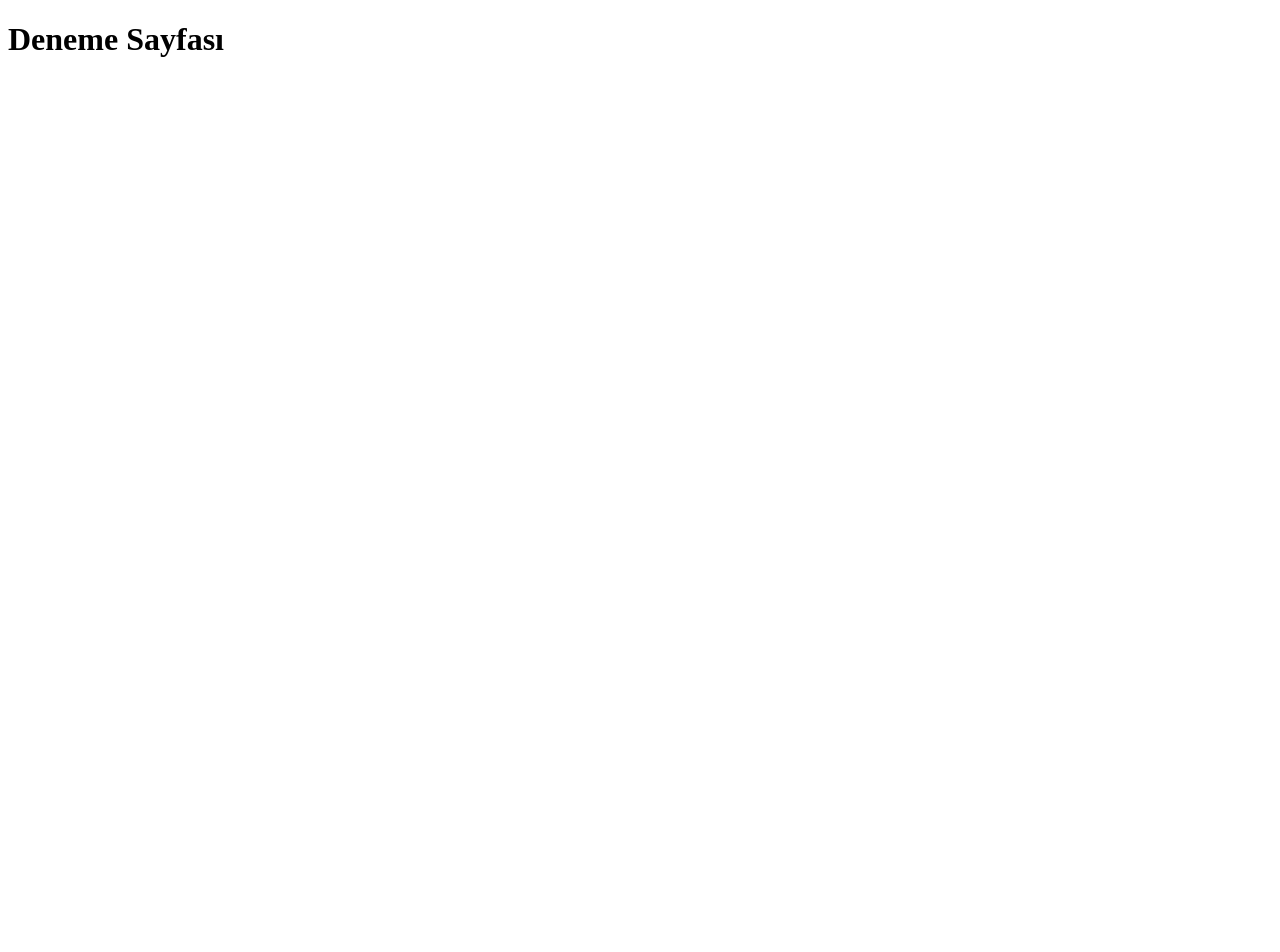
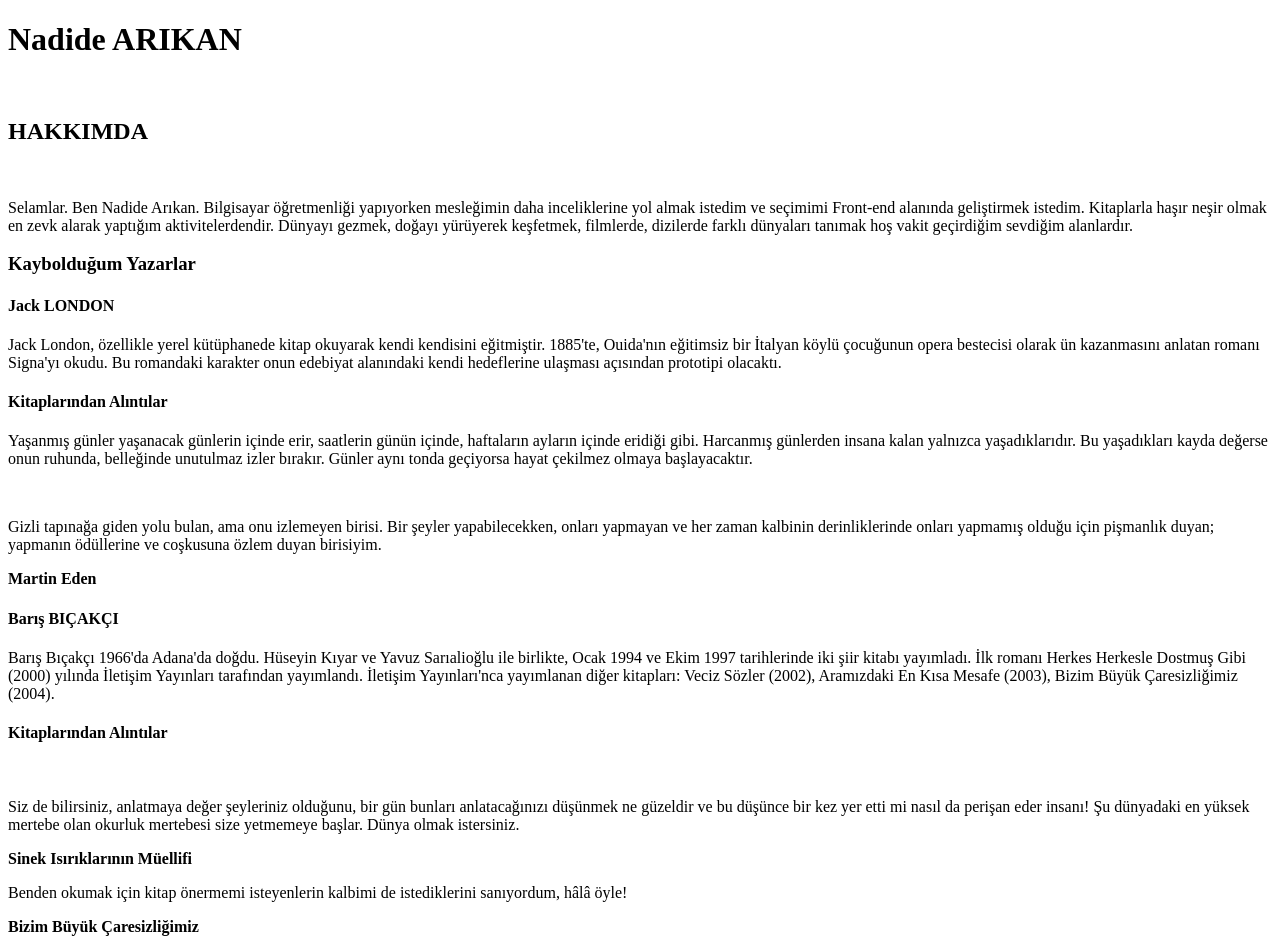
Before and after one commit to nddarkn/kodluyoruzilkrepo, a plain HTML site: page index.html in a window 1280 px wide. Before the commit the page ends 800 px from the top, so only its background shows below. Drawn offline with Linux system fonts and the light colour scheme.

Commit message:
Basic Html Labels
h, p, br, b labels

```diff
--- a/index.html
+++ b/index.html
@@ -7,6 +7,69 @@
     <title>Kodluyoruz İlk Repo</title>
   </head>
   <body>
-    <h1>Deneme Sayfası</h1>
+    <!-- Bu web site html etiketlerinden oluşur-->
+    <!--Kullanılan etiketler yazı ve içerik düzenleme etiketleridir.-->
+    <!--Bu çalışmada h1.. başlık, p paragraf, br boşluk, b vurgu etiketleri kullanılmıştır.-->
+    <h1>Nadide ARIKAN</h1>
+    <br />
+    <h2>HAKKIMDA</h2>
+    <br />
+    <p>
+      Selamlar. Ben Nadide Arıkan. Bilgisayar öğretmenliği yapıyorken mesleğimin
+      daha inceliklerine yol almak istedim ve seçimimi Front-end alanında
+      geliştirmek istedim. Kitaplarla haşır neşir olmak en zevk alarak yaptığım
+      aktivitelerdendir. Dünyayı gezmek, doğayı yürüyerek keşfetmek, filmlerde,
+      dizilerde farklı dünyaları tanımak hoş vakit geçirdiğim sevdiğim
+      alanlardır.
+    </p>
+    <h3>Kaybolduğum Yazarlar</h3>
+    <h4>Jack LONDON</h4>
+    <p>
+      Jack London, özellikle yerel kütüphanede kitap okuyarak kendi kendisini
+      eğitmiştir. 1885'te, Ouida'nın eğitimsiz bir İtalyan köylü çocuğunun opera
+      bestecisi olarak ün kazanmasını anlatan romanı Signa'yı okudu. Bu
+      romandaki karakter onun edebiyat alanındaki kendi hedeflerine ulaşması
+      açısından prototipi olacaktı.
+    </p>
+    <h4>Kitaplarından Alıntılar</h4>
+    <p>
+      Yaşanmış günler yaşanacak günlerin içinde erir, saatlerin günün içinde,
+      haftaların ayların içinde eridiği gibi. Harcanmış günlerden insana kalan
+      yalnızca yaşadıklarıdır. Bu yaşadıkları kayda değerse onun ruhunda,
+      belleğinde unutulmaz izler bırakır. Günler aynı tonda geçiyorsa hayat
+      çekilmez olmaya başlayacaktır.
+    </p>
+    <br />
+    <p>
+      Gizli tapınağa giden yolu bulan, ama onu izlemeyen birisi. Bir şeyler
+      yapabilecekken, onları yapmayan ve her zaman kalbinin derinliklerinde
+      onları yapmamış olduğu için pişmanlık duyan; yapmanın ödüllerine ve
+      coşkusuna özlem duyan birisiyim.
+    </p>
+
+    <b> <p>Martin Eden</p></b>
+    <h4>Barış BIÇAKÇI</h4>
+    <p>
+      Barış Bıçakçı 1966'da Adana'da doğdu. Hüseyin Kıyar ve Yavuz Sarıalioğlu
+      ile birlikte, Ocak 1994 ve Ekim 1997 tarihlerinde iki şiir kitabı
+      yayımladı. İlk romanı Herkes Herkesle Dostmuş Gibi (2000) yılında İletişim
+      Yayınları tarafından yayımlandı. İletişim Yayınları'nca yayımlanan diğer
+      kitapları: Veciz Sözler (2002), Aramızdaki En Kısa Mesafe (2003), Bizim
+      Büyük Çaresizliğimiz (2004).
+    </p>
+    <h4>Kitaplarından Alıntılar</h4>
+    <br />
+    <p>
+      Siz de bilirsiniz, anlatmaya değer şeyleriniz olduğunu, bir gün bunları
+      anlatacağınızı düşünmek ne güzeldir ve bu düşünce bir kez yer etti mi
+      nasıl da perişan eder insanı! Şu dünyadaki en yüksek mertebe olan okurluk
+      mertebesi size yetmemeye başlar. Dünya olmak istersiniz.
+    </p>
+    <b><p>Sinek Isırıklarının Müellifi</p></b>
+    <p>
+      Benden okumak için kitap önermemi isteyenlerin kalbimi de istediklerini
+      sanıyordum, hâlâ öyle!
+    </p>
+    <b><p>Bizim Büyük Çaresizliğimiz</p></b>
   </body>
 </html>
```
Also changed, not shown: 1 other file.
